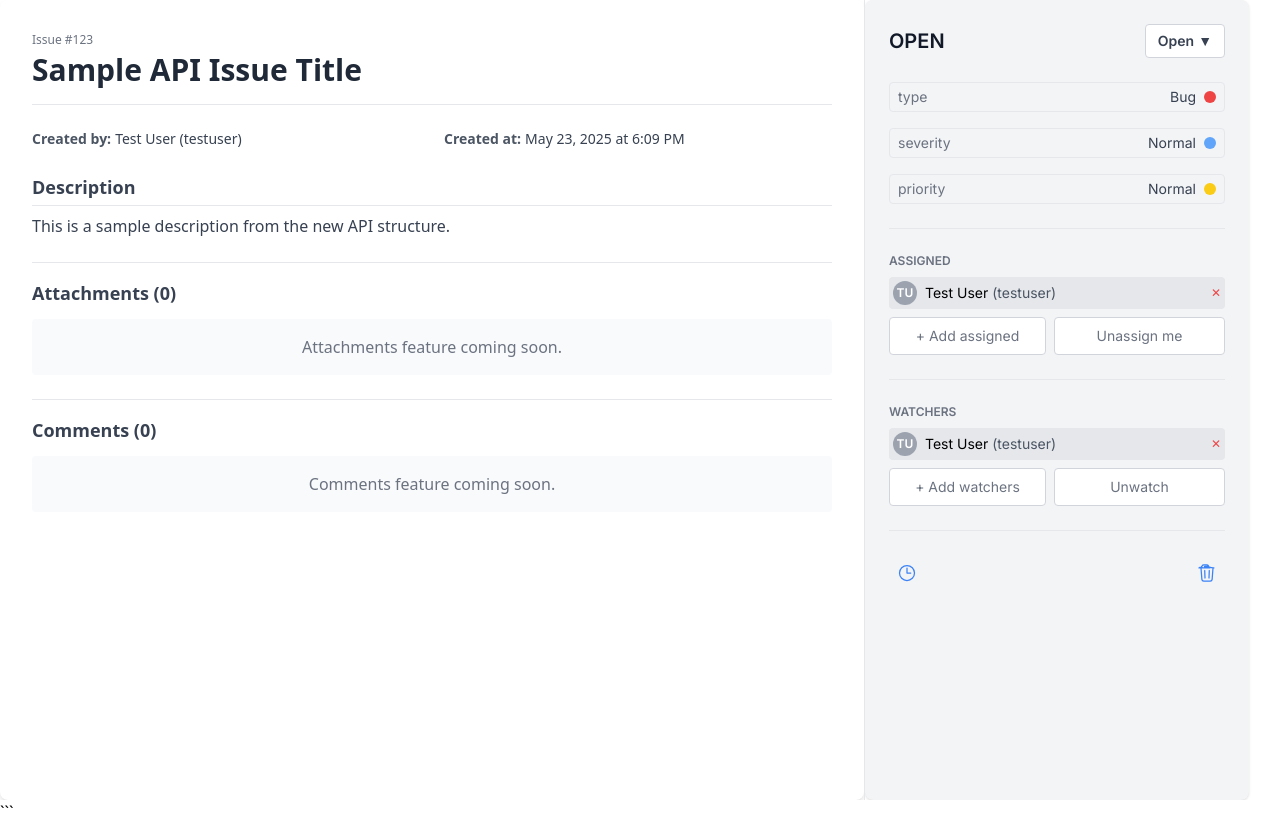
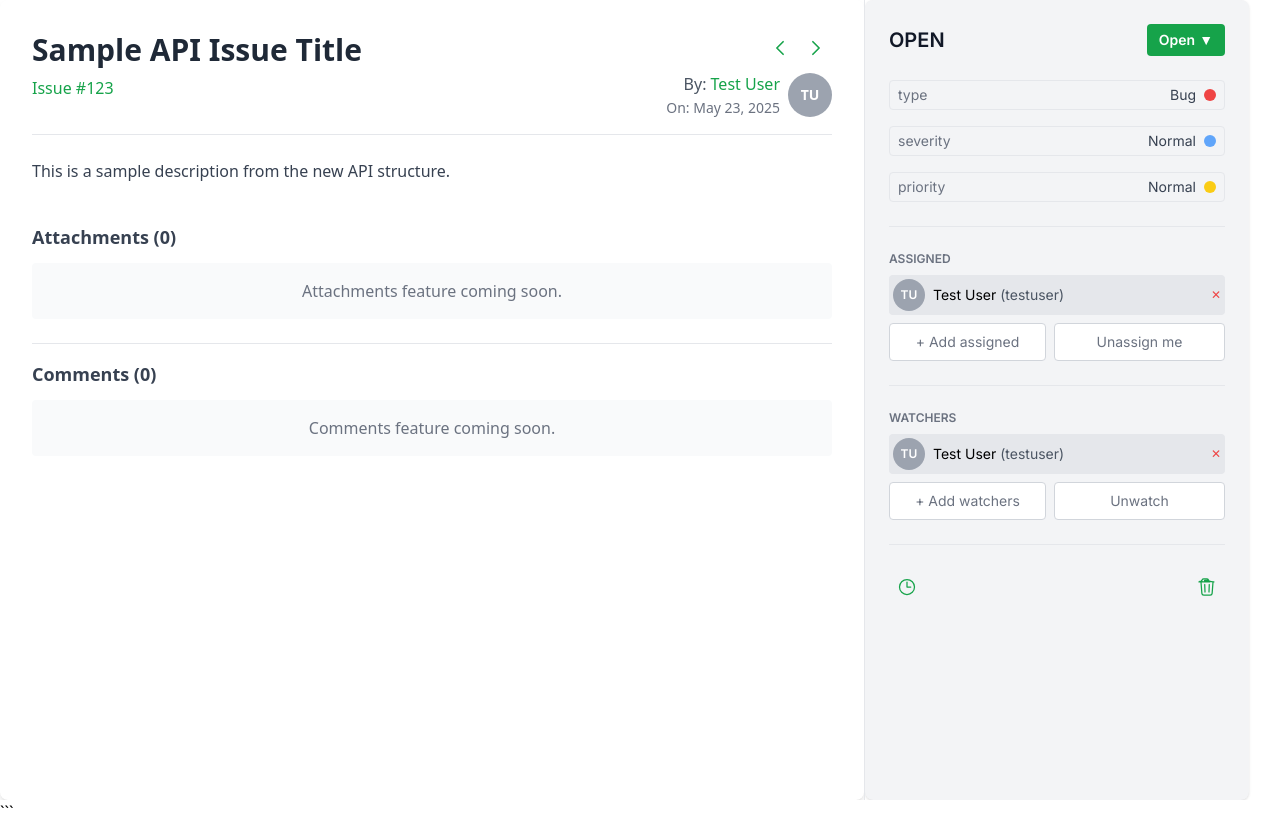
Before and after one commit to ASW-TAIGA/ASW-TAIGA-angular, an Angular app: page / in a window 1280 px wide. Built offline with nearby package versions, Linux system fonts and the light colour scheme.

Commit message:
feat(issue-detail): enhance issue detail layout and add editing functionality for description

```diff
--- a/src/app/issues/feature/issue-detail/issue-detail.component.html
+++ b/src/app/issues/feature/issue-detail/issue-detail.component.html
@@ -1,22 +1,58 @@
 <div *ngIf="issue" class="p-6 md:p-8 space-y-6 bg-white rounded-lg shadow-md h-full overflow-y-auto">
-  <header class="pb-4 border-b border-gray-200">
-    <p class="text-xs text-gray-500 mb-1">Issue #{{ issue.id }}</p>
-    <h1 class="text-2xl md:text-3xl font-bold text-gray-800 break-words">{{ issue.title }}</h1>
+  <header class="pb-4 border-b border-gray-200 flex justify-between items-start gap-x-4">
+    <div class="flex-grow min-w-0">
+      <h1 class="text-2xl md:text-3xl font-bold text-gray-800 break-words">{{ issue.title }}</h1>
+      <p class="text-base text-green-600 mt-2">Issue #{{ issue.id }}</p>
+    </div>
+
+    <div class="flex-shrink-0 text-right space-y-2">
+      <div class="flex justify-end gap-1">
+        <button
+          type="button"
+          title="Previous Issue"
+          class="p-1.5 text-green-600 hover:text-green-700 hover:bg-gray-100 rounded-md focus:outline-none focus:ring-2 focus:ring-offset-1 focus:ring-green-500">
+          <svg xmlns="http://www.w3.org/2000/svg" fill="none" viewBox="0 0 24 24" stroke-width="2" stroke="currentColor" class="w-4 h-4 md:w-5 md:h-5"><path stroke-linecap="round" stroke-linejoin="round" d="M15.75 19.5 8.25 12l7.5-7.5" /></svg>
+        </button>
+        <button
+          type="button"
+          title="Next Issue"
+          class="p-1.5 text-green-600 hover:text-green-700 hover:bg-gray-100 rounded-md focus:outline-none focus:ring-2 focus:ring-offset-1 focus:ring-green-500">
+          <svg xmlns="http://www.w3.org/2000/svg" fill="none" viewBox="0 0 24 24" stroke-width="2" stroke="currentColor" class="w-4 h-4 md:w-5 md:h-5"><path stroke-linecap="round" stroke-linejoin="round" d="m8.25 4.5 7.5 7.5-7.5 7.5" /></svg>
+        </button>
+      </div>
+
+      <div class="mt-1 flex items-center justify-end gap-2">
+        <div class="text-right">
+          <div class="text-base text-gray-700" [title]="issue.creator.username">
+            <span class="font-medium text-gray-600">By:</span>
+            <a [routerLink]="['/users', issue.creator.id]"
+               class="text-green-600 hover:text-green-700 hover:underline"
+               [title]="'View profile: ' + issue.creator.username">
+              {{ issue.creator.first_name }} {{ issue.creator.last_name }}
+            </a>
+          </div>
+          <div class="text-sm text-gray-500 mt-0.5">
+            <span class="font-medium">On:</span> {{ issue.created_at | date:'mediumDate' }}
+          </div>
+        </div>
+        <a [routerLink]="['/users', issue.creator.id]"
+           class="flex-shrink-0 group"
+           [title]="'View profile: ' + issue.creator.username">
+          <img *ngIf="issue.creator.avatar_url"
+               [src]="issue.creator.avatar_url"
+               alt="{{issue.creator.username}}'s avatar"
+               class="w-7 h-7 rounded-full group-hover:ring-2 group-hover:ring-green-300">
+          <div *ngIf="!issue.creator.avatar_url"
+               class="w-11 h-11 rounded-full bg-gray-400 flex items-center justify-center text-white text-sm font-semibold group-hover:ring-2 group-hover:ring-green-300"
+               [title]="issue.creator.username">
+            {{ issue.creator.first_name ? issue.creator.first_name[0].toUpperCase() : '' }}{{ issue.creator.last_name ? issue.creator.last_name[0].toUpperCase() : '' }}
+          </div>
+        </a>
+      </div>
+    </div>
   </header>
 
-  <section class="grid grid-cols-1 md:grid-cols-2 gap-x-6 gap-y-3 text-sm">
-    <div>
-      <strong class="text-gray-600">Created by:</strong>
-      <span class="text-gray-700 ml-1">{{ issue.creator.first_name }} {{ issue.creator.last_name }} ({{ issue.creator.username || 'N/A' }})</span>
-    </div>
-    <div>
-      <strong class="text-gray-600">Created at:</strong>
-      <span class="text-gray-700 ml-1">{{ issue.created_at | date:'mediumDate' }} at {{ issue.created_at | date:'shortTime' }}</span>
-    </div>
-  </section>
-
   <section class="mt-4">
-    <h2 class="text-lg font-semibold text-gray-700 mb-2 border-b pb-1">Description</h2>
     <div *ngIf="issue.description; else noDescription" class="prose prose-sm max-w-none text-gray-700">
       <pre class="whitespace-pre-wrap font-sans">{{ issue.description }}</pre>
     </div>
@@ -25,7 +61,7 @@
     </ng-template>
   </section>
 
-  <section class="mt-6 pt-4 border-t border-gray-200">
+  <section class="mt-6 pt-4">
     <h2 class="text-lg font-semibold text-gray-700 mb-3">Attachments ({{issue.attachments.length || 0}})</h2>
     <div class="p-4 bg-gray-50 rounded text-center text-gray-500">
       Attachments feature coming soon.
--- a/src/app/issues/feature/issue-detail/issue-detail.component.ts
+++ b/src/app/issues/feature/issue-detail/issue-detail.component.ts
@@ -1,14 +1,60 @@
-import { Component, Input } from '@angular/core';
-import { CommonModule, DatePipe } from '@angular/common'; // Import DatePipe
-import { Issue } from '../../data-access/issue.service'; // Ajusta la ruta si es necesario
+import { Component, Input, Output, EventEmitter, OnChanges, SimpleChanges } from '@angular/core'; // Añadir OnChanges, SimpleChanges, Output, EventEmitter
+import { CommonModule, DatePipe } from '@angular/common';
+import { FormsModule } from '@angular/forms'; // Importar FormsModule para ngModel
+import { Issue } from '../../data-access/issue.service';
+import { RouterLink } from '@angular/router'; // Importa RouterLink
+
 
 @Component({
   selector: 'app-issue-detail',
   standalone: true,
-  imports: [CommonModule, DatePipe], // Añade DatePipe a los imports
+  imports: [CommonModule, DatePipe, FormsModule,RouterLink ], // Añadir FormsModule
   templateUrl: './issue-detail.component.html',
   styleUrls: ['./issue-detail.component.css']
 })
-export class IssueDetailComponent {
+export class IssueDetailComponent implements OnChanges { // Implementar OnChanges
   @Input() issue: Issue | null = null;
+  // Usaremos el mismo patrón de evento que IssueSidebarComponent para simplificar el manejo en IssuesComponent
+  @Output() issuePropertyChange = new EventEmitter<{ field: 'description', value: string, currentIssue: Issue }>();
+
+  isEditingDescription: boolean = false;
+  editableDescription: string = '';
+
+  ngOnChanges(changes: SimpleChanges): void {
+    // Si el issue cambia desde el input, y no estamos editando, reseteamos la descripción editable.
+    if (changes['issue'] && this.issue) {
+      if (!this.isEditingDescription) {
+        this.editableDescription = this.issue.description;
+      }
+    }
+  }
+
+  startEditDescription(): void {
+    if (this.issue) {
+      this.editableDescription = this.issue.description; // Cargar el valor actual al empezar a editar
+      this.isEditingDescription = true;
+    }
+  }
+
+  saveDescription(): void {
+    if (this.issue) {
+      // Actualizar el issue localmente (opcional, el padre lo hará al recibir el evento)
+      // this.issue.description = this.editableDescription;
+
+      // Emitir el evento para que el padre (IssuesComponent) maneje la actualización real
+      this.issuePropertyChange.emit({
+        field: 'description',
+        value: this.editableDescription,
+        currentIssue: this.issue
+      });
+      this.isEditingDescription = false;
+    }
+  }
+
+  cancelEditDescription(): void {
+    if (this.issue) {
+      this.editableDescription = this.issue.description; // Revertir a la descripción original
+      this.isEditingDescription = false;
+    }
+  }
 }
--- a/src/app/issues/feature/issue-sidebar/issue-sidebar.component.html
+++ b/src/app/issues/feature/issue-sidebar/issue-sidebar.component.html
@@ -3,7 +3,7 @@
     <h2 class="text-xl font-bold text-gray-900">{{ editableIssue.status.is_closed ? 'CLOSED' : 'OPEN' }}</h2>
     <div class="relative">
       <button
-        class="bg-white border border-gray-300 text-gray-700 text-sm font-semibold px-3 py-1.5 rounded flex items-center cursor-pointer justify-start hover:bg-gray-50 focus:outline-none focus:ring-2 focus:ring-indigo-500"
+        class="bg-green-600 text-white text-sm font-semibold px-3 py-1.5 rounded flex items-center cursor-pointer justify-start hover:bg-green-700 focus:outline-none focus:ring-2 focus:ring-offset-2 focus:ring-green-500"
         (click)="toggleDropdown('status', $event); $event.stopPropagation()"
         tabindex="0">
         {{ editableIssue.status.name || 'Change' }}
@@ -118,13 +118,13 @@
 
   <div class="mt-auto">
     <hr class="mb-6"/>
-    <div class="flex justify-between text-blue-500 text-xl items-center relative">
+    <div class="flex justify-between text-xl items-center relative">
       <div class="relative">
         <button title="Time"
-                class="p-2 rounded cursor-pointer focus:outline-none focus:ring-2 focus:ring-indigo-500"
+                class="p-2 rounded cursor-pointer focus:outline-none focus:ring-2 focus:ring-offset-1 focus:ring-green-500"
                 [ngClass]="{
                   'bg-orange-500 hover:bg-orange-600 text-white': !!editableIssue.deadline,
-                  'hover:bg-gray-200': !editableIssue.deadline
+                  'text-green-600 hover:text-green-700 hover:bg-gray-200': !editableIssue.deadline
                 }"
                 (click)="showDatePicker = !showDatePicker">
           <svg xmlns="http://www.w3.org/2000/svg" fill="none" viewBox="0 0 24 24" stroke-width="1.5" stroke="currentColor" class="w-5 h-5">
@@ -142,7 +142,9 @@
                   (click)="removeDeadline()">Eliminar</button>
         </div>
       </div>
-      <button title="Delete" class="hover:bg-gray-200 text-current p-2 rounded focus:outline-none focus:ring-2 focus:ring-red-500" (click)="onDeleteIssueClicked()">
+      <button title="Delete"
+              class="p-2 rounded cursor-pointer text-green-600 hover:text-green-700 hover:bg-gray-200 focus:outline-none focus:ring-2 focus:ring-offset-1 focus:ring-green-500"
+              (click)="onDeleteIssueClicked()">
         <svg xmlns="http://www.w3.org/2000/svg" fill="none" viewBox="0 0 24 24" stroke-width="1.5" stroke="currentColor" class="w-5 h-5">
           <path stroke-linecap="round" stroke-linejoin="round" d="m14.74 9-.346 9m-4.788 0L9.26 9m9.968-3.21c.342.052.682.107 1.022.166m-1.022-.165L18.16 19.673a2.25 2.25 0 0 1-2.244 2.077H8.084a2.25 2.25 0 0 1-2.244-2.077L4.772 5.79m14.456 0a48.108 48.108 0 0 0-3.478-.397m-12.56 0c1.153 0 2.243.096 3.242.26m-2.172.26S5.354 5.354 5.354 5.354M4.772 5.79l-.005-.007-.014-.022a1.224 1.224 0 0 1 .063-.15L6.16 3.45a2.25 2.25 0 0 1 2.134-1.343h3.276a2.25 2.25 0 0 1 2.134 1.343l1.332 2.246a1.224 1.224 0 0 1 .063.15l-.014.022-.005.007Zm-2.172 0c.646.043 1.292.086 1.946.124m-2.172-.124a48.108 48.108 0 0 1 3.478-.397m7.5 0v-.916c0-.18-.146-.328-.328-.328H9.328c-.182 0-.328.148-.328.328v.916m7.5 0a48.667 48.667 0 0 0-7.5 0" />
         </svg>
--- a/src/app/issues/ui/user-management/user-management.component.html
+++ b/src/app/issues/ui/user-management/user-management.component.html
@@ -8,7 +8,7 @@
                                                    alt="{{user.username}}'s avatar"
                                                    class="w-6 h-6 rounded-full mr-2 flex-shrink-0">
         <div *ngIf="!user.avatar_url"
-             class="w-6 h-6 rounded-full mr-2 bg-gray-400 flex items-center justify-center text-white text-xs font-semibold flex-shrink-0"
+             class="w-8 h-8 rounded-full mr-2 bg-gray-400 flex items-center justify-center text-white text-xs font-semibold flex-shrink-0"
              [title]="user.username">
           {{ user.first_name ? user.first_name[0].toUpperCase() : '' }}{{ user.last_name ? user.last_name[0].toUpperCase() : '' }}
         </div>
```
